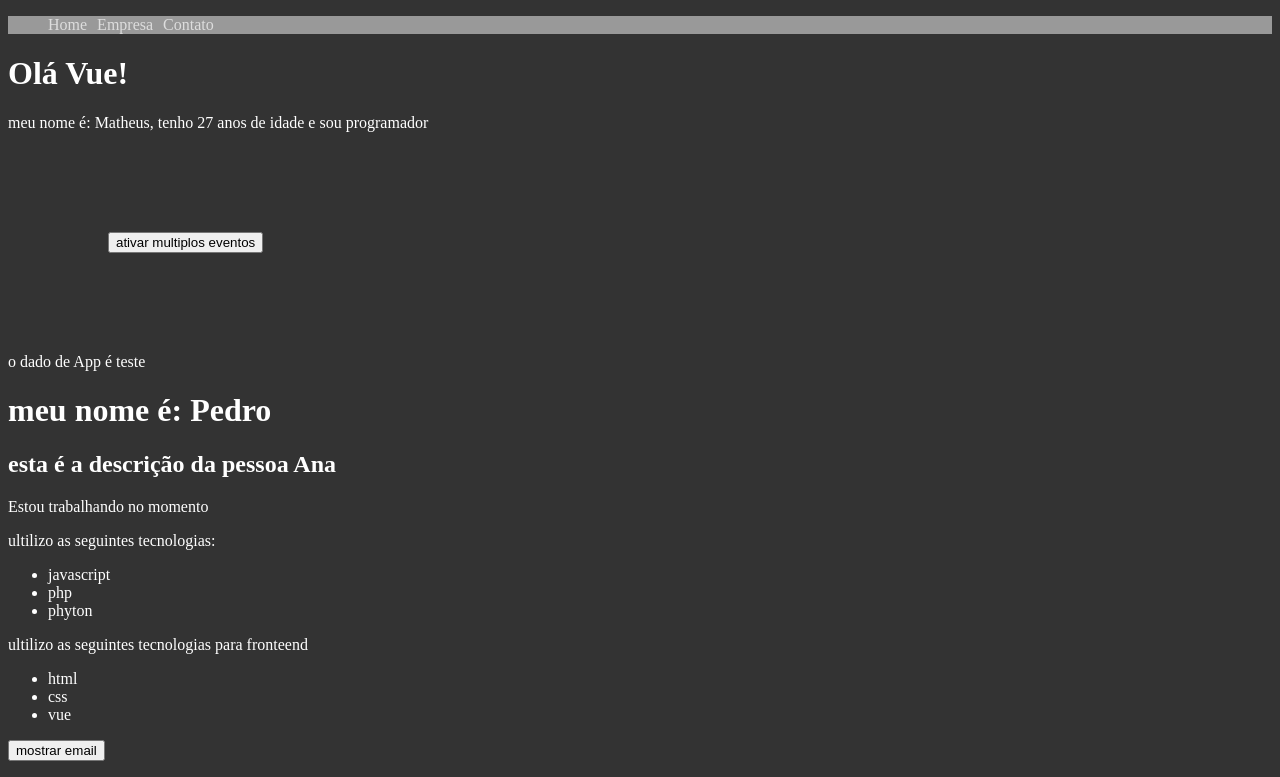
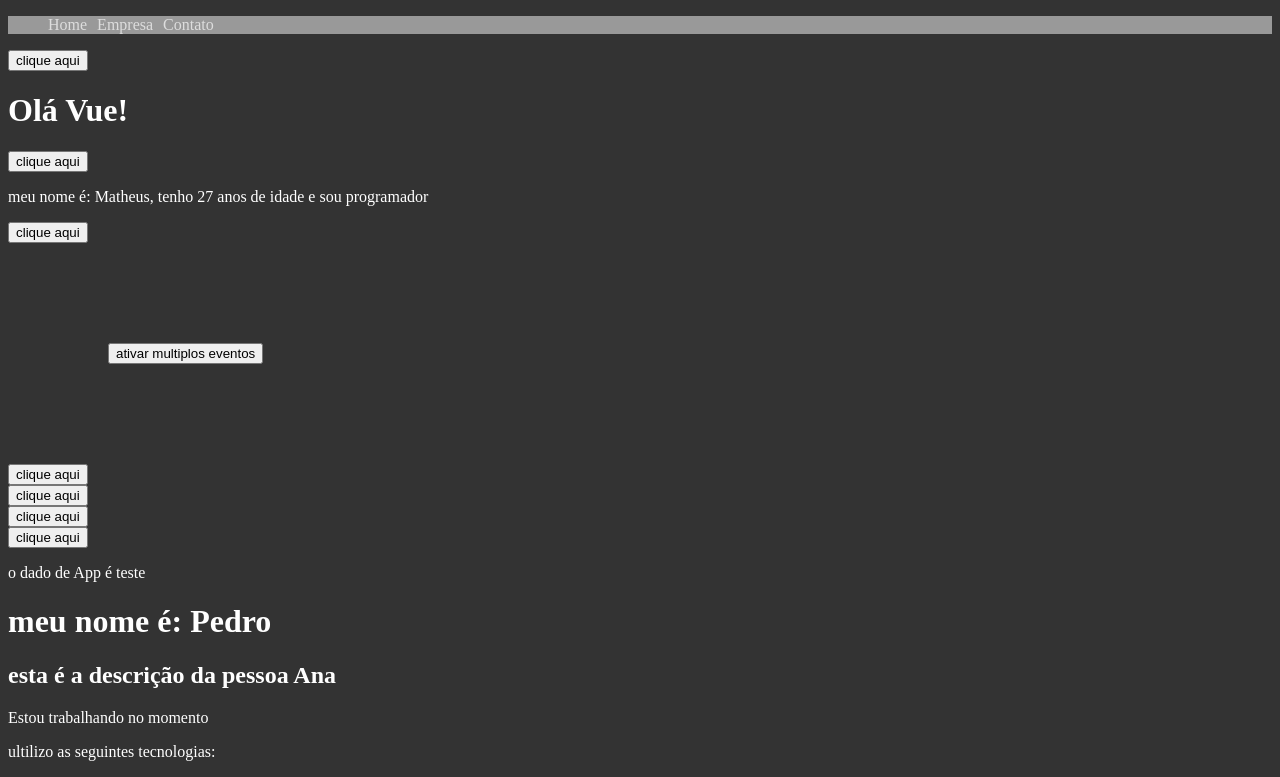
Before and after one commit to guilopes2020/curso-vue3, a Vue app: page / in a window 1280 px wide. Shown: the top 777 px of the page. Built offline with nearby package versions, Linux system fonts and the light colour scheme.

Commit message:
feat: :sparkles: reuse-of-components

```diff
--- a/src/components/Picture.vue
+++ b/src/components/Picture.vue
@@ -1,10 +1,12 @@
 <template>
     <div>
         <img :src="avatar" :alt="description" width="350">
+        <Reultilizacao />
     </div>
 </template>
 
 <script>
+import Reultilizacao from './Reultilizacao.vue';
     export default {
         name: 'Picture',
         data() {
@@ -12,6 +14,9 @@
                 avatar: '/img/avatar.jpg',
                 description: 'corsa'
             }
+        },
+        components: {
+            Reultilizacao
         }
     }
 </script>
--- a/src/components/PrimeiroComponente.vue
+++ b/src/components/PrimeiroComponente.vue
@@ -1,17 +1,26 @@
 <template>
     <div>
+        <Reultilizacao />
         <h1>Olá Vue!</h1>
+        <Reultilizacao />
         <p>meu nome é: {{ nome }}, tenho {{ age }} anos de idade e sou {{ profissao }}</p>
+        <Reultilizacao />
         <MultiplosEventos />
+        <Reultilizacao />
+        <Reultilizacao />
+        <Reultilizacao />
+        <Reultilizacao />
     </div>
 </template>
 
 <script>
 import MultiplosEventos from './MultiplosEventos.vue';
+import Reultilizacao from './Reultilizacao.vue';
     export default {
         name: 'PrimeiroComponente',
         components: {
-            MultiplosEventos
+            MultiplosEventos,
+            Reultilizacao
         },
         data() {
             return {
--- /dev/null
+++ b/src/components/Reultilizacao.vue
@@ -0,0 +1,22 @@
+<template>
+    <div>
+        <button @click="ativar">clique aqui</button>
+        <span v-show="ativou">Ativado!</span>
+    </div>
+</template>
+
+<script>
+    export default {
+        name: 'Reultilizacao',
+        data() {
+            return {
+                ativou: false
+            }
+        },
+        methods: {
+            ativar() {
+                this.ativou = !this.ativou
+            }
+        }
+    }
+</script>
```
